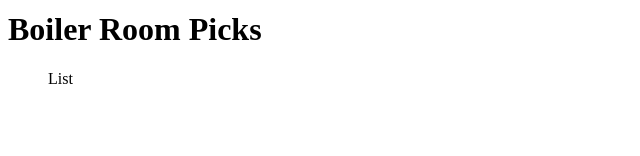
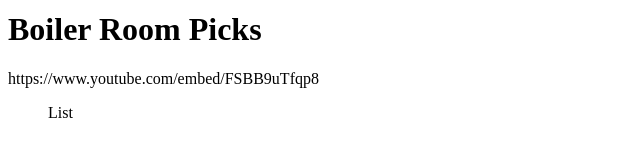
Before and after one commit to Simba14/Bangers-n-Mash, a React (Create React App) app: page / in a window 1280 px wide. Shown: the part 322-478 px from the top of the page, without its empty margins (0-640 px from the left). Built offline with nearby package versions, Linux system fonts and the light colour scheme.

Commit message:
Pass through videoId as prop to Video component

```diff
--- a/src/App.js
+++ b/src/App.js
@@ -1,6 +1,7 @@
 import React, { Component } from 'react';
 import Header from './components/header';
 import VideoList from './components/video_list';
+import Video from './components/video';
 
 class App extends Component {
   render() {
@@ -11,6 +12,7 @@
           <Header>Boiler Room Picks</Header>
         </div>
         <div className='main-body'>
+          <Video videoId='FSBB9uTfqp8' />
           <VideoList />
         </div>
       </div>
--- a/src/components/video.js
+++ b/src/components/video.js
@@ -1,7 +1,13 @@
 import React, { Component } from 'react'
 
-class Video extends Component {
+const Video = ({videoId}) => {
+  const url = `https://www.youtube.com/embed/${videoId}`;
 
+  return (
+    <div>
+      {url}
+    </div>
+  )
 }
 
 export default Video;
```
